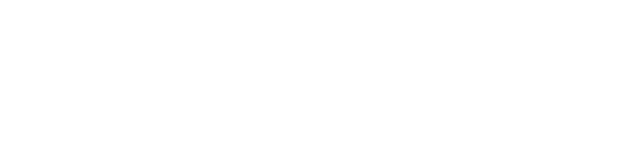
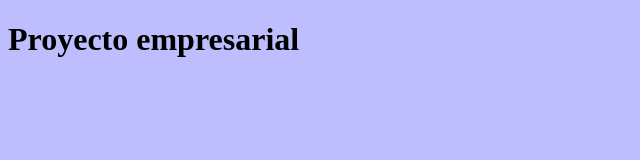
Before and after one commit to mouradtesting/CursoGit, a plain HTML site: page index.html in a window 1280 px wide. Shown: the whole page, without its empty margins (0-640 px from the left). Drawn offline with Linux system fonts and the light colour scheme.

```diff
--- /dev/null
+++ b/css/app.css
@@ -0,0 +1,3 @@
+body {
+    background-color: rgb(190, 190, 255);
+}
--- a/index.html
+++ b/index.html
@@ -4,11 +4,12 @@
 <head>
     <meta charset="UTF-8">
     <meta name="viewport" content="width=device-width, initial-scale=1.0">
+    <link rel="stylesheet" href="css/app.css" type="text/css">
     <title>Test</title>
 </head>
 
 <body>
-
+    <h1>Proyecto empresarial</h1>
 </body>
 
 </html>
```
Also changed, not shown: js/app.js (added).
